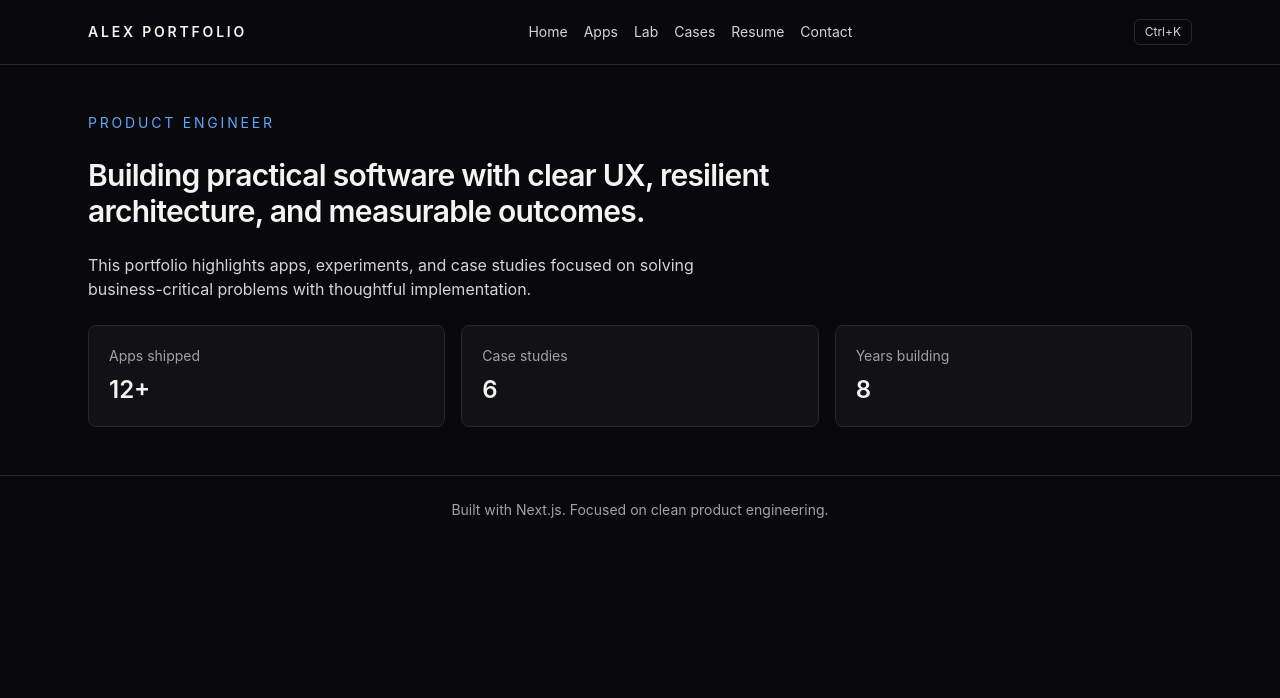
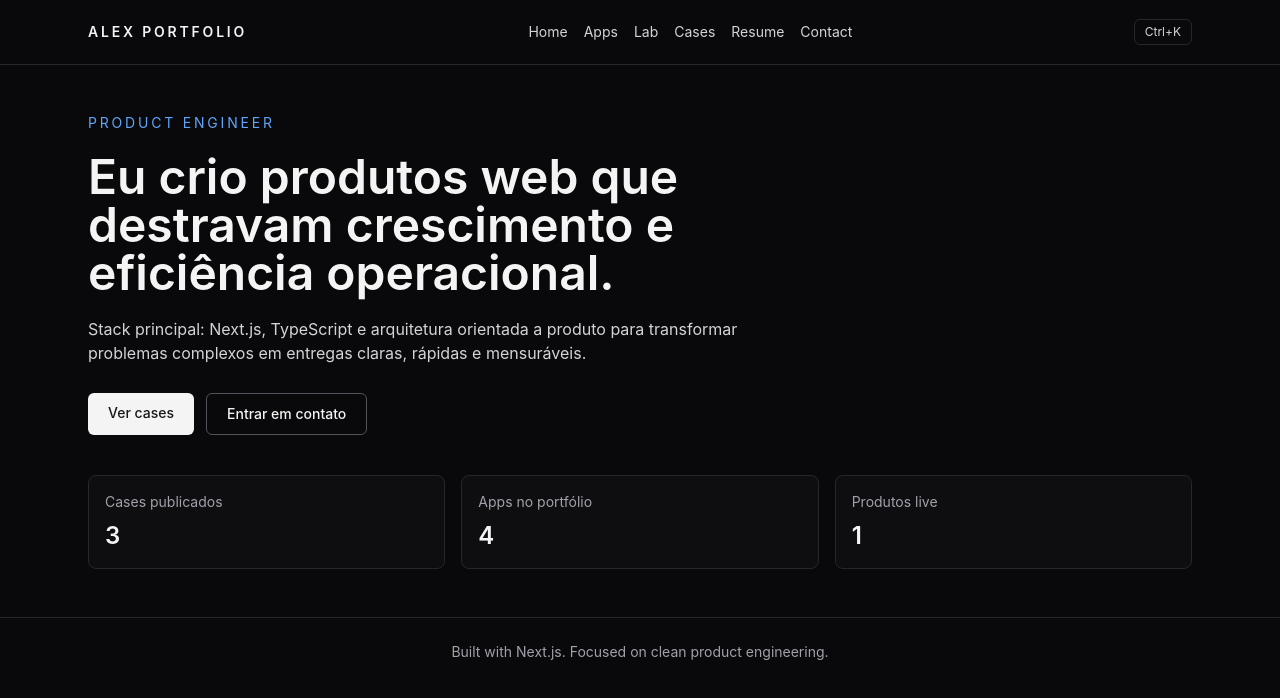
Before and after one commit to alexmarroig/alex-portfolio, a Next.js app: page / in a window 1280 px wide. Shown: the top 698 px of the page. Built offline with nearby package versions, Linux system fonts and the light colour scheme.

Commit message:
feat(home): replace intro with conversion-focused hero

```diff
--- a/src/app/page.tsx
+++ b/src/app/page.tsx
@@ -1,26 +1,51 @@
+import Link from 'next/link';
+
+import { appCards } from '@/data/apps';
+import { caseStudies } from '@/data/cases';
+
+const liveAppsCount = appCards.filter((app) => app.status === 'Live').length;
+
 export default function HomePage() {
   return (
-    <section className="space-y-6">
-      <p className="text-sm uppercase tracking-[0.2em] text-accent">Product Engineer</p>
-      <h1 className="section-title max-w-3xl">
-        Building practical software with clear UX, resilient architecture, and measurable outcomes.
-      </h1>
-      <p className="max-w-2xl text-zinc-300">
-        This portfolio highlights apps, experiments, and case studies focused on solving business-critical
-        problems with thoughtful implementation.
-      </p>
+    <section className="space-y-10">
+      <div className="space-y-5">
+        <p className="text-sm uppercase tracking-[0.2em] text-accent">Product Engineer</p>
+        <h1 className="max-w-3xl text-4xl font-semibold leading-tight text-zinc-100 sm:text-5xl">
+          Eu crio produtos web que destravam crescimento e eficiência operacional.
+        </h1>
+        <p className="max-w-2xl text-zinc-300">
+          Stack principal: Next.js, TypeScript e arquitetura orientada a produto para transformar problemas
+          complexos em entregas claras, rápidas e mensuráveis.
+        </p>
+
+        <div className="flex flex-wrap gap-3 pt-2">
+          <Link
+            href="/cases"
+            className="rounded-md bg-zinc-100 px-5 py-2.5 text-sm font-medium text-zinc-900 hover:bg-white"
+          >
+            Ver cases
+          </Link>
+          <Link
+            href="/contact"
+            className="rounded-md border border-zinc-600 px-5 py-2.5 text-sm font-medium text-zinc-100 hover:border-zinc-400"
+          >
+            Entrar em contato
+          </Link>
+        </div>
+      </div>
+
       <div className="grid gap-4 sm:grid-cols-3">
-        <div className="card">
-          <p className="text-sm text-muted">Apps shipped</p>
-          <p className="mt-2 text-2xl font-semibold">12+</p>
+        <div className="rounded-lg border border-zinc-800 bg-zinc-900/40 p-4">
+          <p className="text-sm text-muted">Cases publicados</p>
+          <p className="mt-2 text-2xl font-semibold text-zinc-100">{caseStudies.length}</p>
         </div>
-        <div className="card">
-          <p className="text-sm text-muted">Case studies</p>
-          <p className="mt-2 text-2xl font-semibold">6</p>
+        <div className="rounded-lg border border-zinc-800 bg-zinc-900/40 p-4">
+          <p className="text-sm text-muted">Apps no portfólio</p>
+          <p className="mt-2 text-2xl font-semibold text-zinc-100">{appCards.length}</p>
         </div>
-        <div className="card">
-          <p className="text-sm text-muted">Years building</p>
-          <p className="mt-2 text-2xl font-semibold">8</p>
+        <div className="rounded-lg border border-zinc-800 bg-zinc-900/40 p-4">
+          <p className="text-sm text-muted">Produtos live</p>
+          <p className="mt-2 text-2xl font-semibold text-zinc-100">{liveAppsCount}</p>
         </div>
       </div>
     </section>
```
